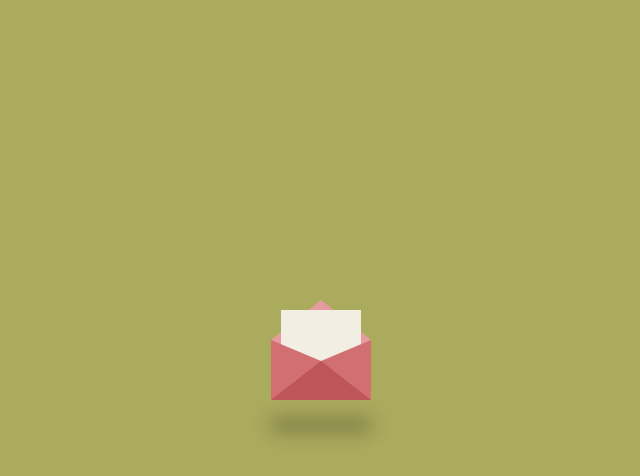
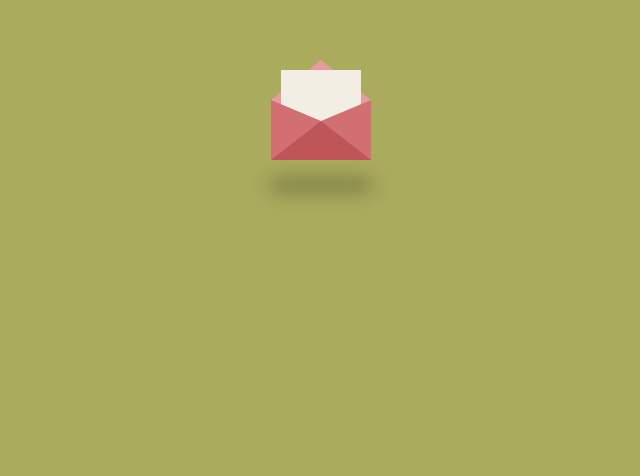
Before and after one commit to nguyenkien12345/card-women-day-for-Thuy, a plain HTML site: page index.html in a window 1280 px wide. Shown: the part 290-766 px from the top of the page, without its empty margins (319-959 px from the left). Drawn offline with Linux system fonts and the light colour scheme.

Commit message:
Upload Project

```diff
--- a/index.html
+++ b/index.html
@@ -22,7 +22,7 @@
 
     .box {
         position: absolute;
-        top: 80%;
+        top: 50%;
         left: 50%;
         transform: translate(-50%, -50%);
         width: 100px;
```
